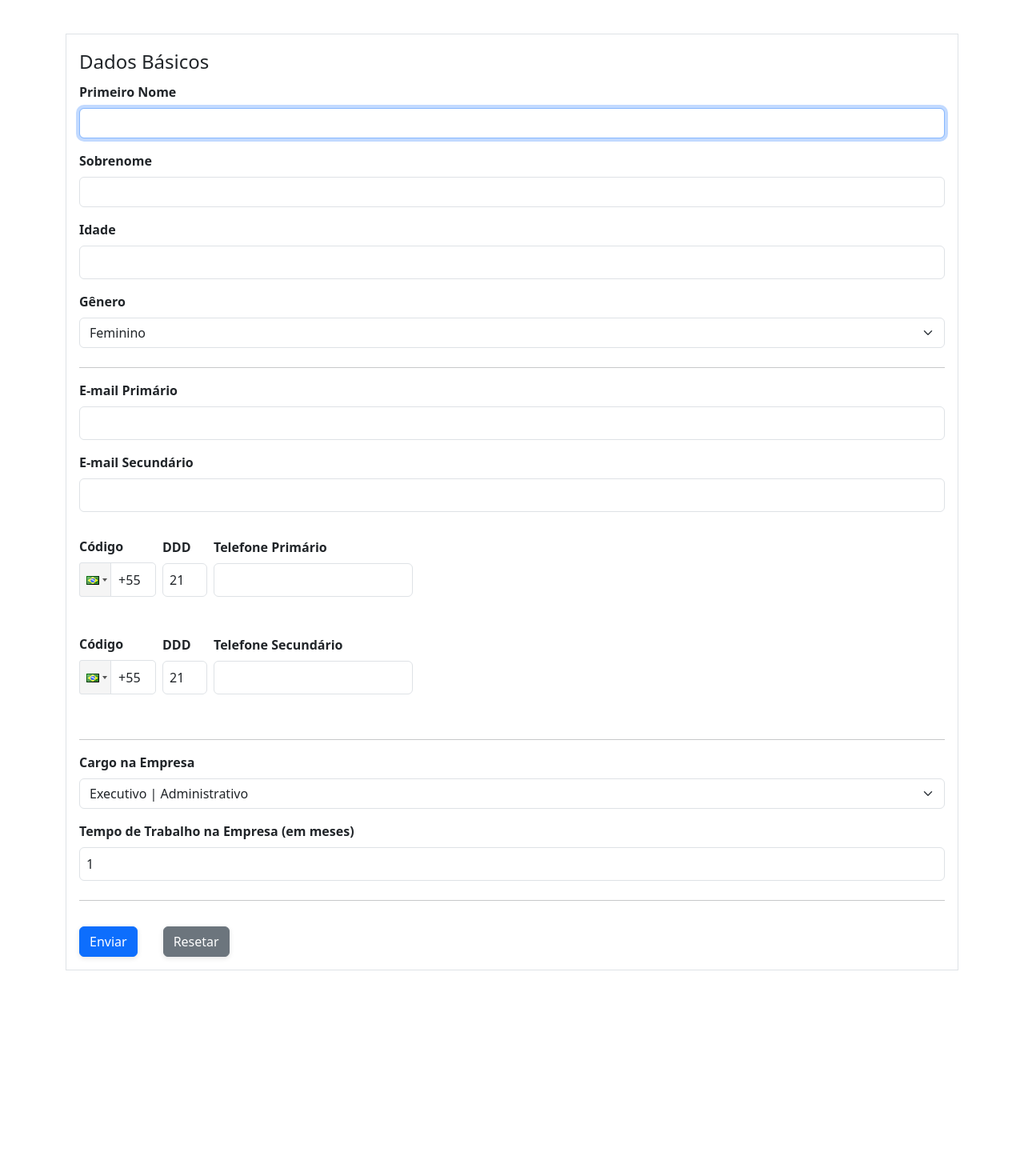
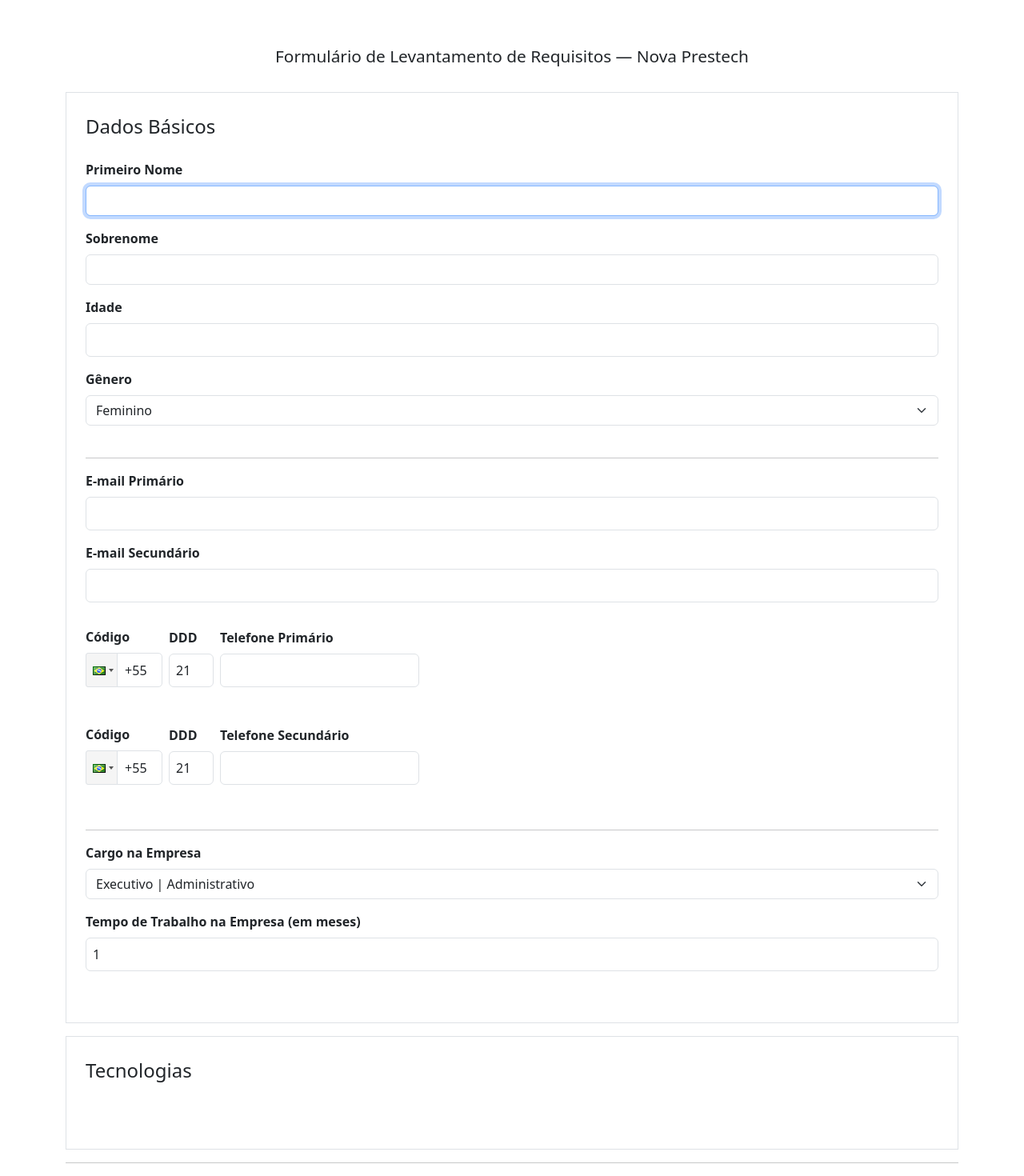
Before and after one commit to aronboliveira/form-front-requirements-prestech, a Next.js app: page / in a window 1280 px wide. Shown: the top 1470 px of the page at 80% size. Before the commit the page ends 1270 px from the top, so only its background shows below. Built offline with nearby package versions, Linux system fonts and the light colour scheme.

Commit message:
include sections for tech

```diff
--- a/package.json
+++ b/package.json
@@ -4,6 +4,7 @@
   "private": true,
   "scripts": {
     "dev": "next dev -p 4000",
+    "dev3000": "next dev -p 3001",
     "build": "next build",
     "start": "next start",
     "lint": "next lint"
--- a/src/app/page.tsx
+++ b/src/app/page.tsx
@@ -3,6 +3,18 @@ export default function Home() {
   return (
     <div>
       <main className={`container`} style={{ marginBlock: "2%" }}>
+        <h1
+          id='mainTitle'
+          style={{
+            border: "none",
+            boxShadow: "none",
+            marginBlock: "1rem 2rem",
+            fontSize: "1.3rem",
+            textAlign: "center",
+          }}
+        >
+          Formulário de Levantamento de Requisitos — Nova Prestech
+        </h1>
         <RequirementForm />
       </main>
       <footer></footer>
--- a/src/components/forms/RequirementForm.tsx
+++ b/src/components/forms/RequirementForm.tsx
@@ -45,7 +45,7 @@ export default function RequirementForm() {
     cache.setup();
     r.current.key = MathHandler.generateRandomKey(r.current.key, 255);
   }, [r, idsSettled]);
-  const mainFsClasses = `border p-3 mb-3 formMainFs`,
+  const mainFsClasses = `border p-4 mb-3 formMainFs`,
     mainFsLegClasses = `legMainFs bold`,
     mainFsSect = `mainFsSect`,
     sectSubDiv_1 = `sectSubDiv`,
@@ -62,33 +62,58 @@ export default function RequirementForm() {
       target='self'
       encType='application/x-www-form-urlencoded'
     >
-      <fieldset className={mainFsClasses} id='idfFs'>
-        <legend className={mainFsLegClasses} id='idfLeg'>
+      <fieldset className={mainFsClasses} id='fsId'>
+        <legend className={mainFsLegClasses} id='legIdf'>
           Dados Básicos
         </legend>
         <section className={mainFsSect} id='sectIdf'>
-          <div className={sectSubDiv_1} id='divPersonal'>
+          <fieldset className={sectSubDiv_1} id='divPersonal'>
             <FirstName />
             <LastName />
             <Age />
             <Gender />
-          </div>
+          </fieldset>
           <hr />
-          <div className={sectSubDiv_1} id='divContact'>
+          <fieldset className={sectSubDiv_1} id='divContact'>
             <Email required={true} label='E-mail Primário' id='emailPrim' />
             <Email required={false} label='E-mail Secundário' id='emailSec' />
             <EnhancedTelFs required={true} label='prim' />
             <EnhancedTelFs required={false} label='sec' />
-          </div>
+          </fieldset>
           <hr />
-          <div className={sectSubDiv_1} id='divWorkplace'>
+          <fieldset className={sectSubDiv_1} id='divWorkplace'>
             <Role />
             <Worktime />
-          </div>
-          <hr />
-          <ButtonsBlock />
+          </fieldset>
         </section>
       </fieldset>
+      <fieldset className={mainFsClasses} id='divTechs'>
+        <legend className={mainFsLegClasses} id='legTechs'>
+          Tecnologias
+        </legend>
+        <section className={mainFsSect} id='sectOffice'>
+          <fieldset className={sectSubDiv_1}>
+            {/* planilhas */}
+            {/* documentos */}
+            {/* forms */}
+            {/* armazenamento */}
+          </fieldset>
+          <fieldset className={sectSubDiv_1} id='sectPlatforms'>
+            {/* CRM */}
+            {/* ERP */}
+            {/* Planning */}
+            {/* BI */}
+          </fieldset>
+        </section>
+        <section className={mainFsSect} id='sectAIs'>
+          {/* LLMs */}
+          {/* Image & Video */}
+          {/* Sound */}
+          {/* Chatbots */}
+        </section>
+      </fieldset>
+      <hr />
+      <ButtonsBlock />
     </form>
   );
 }
--- a/src/styles/main.scss
+++ b/src/styles/main.scss
@@ -156,6 +156,9 @@ button {
   column-gap: 2rem;
   margin-top: 2rem;
 }
+#legIdf {
+  margin-bottom: 1.5rem;
+}
 @media (prefers-color-scheme: dark) {
   html {
     color-scheme: dark;
```
